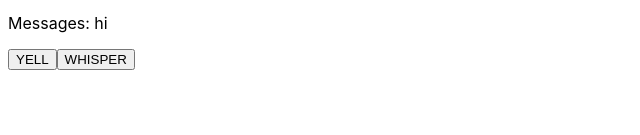
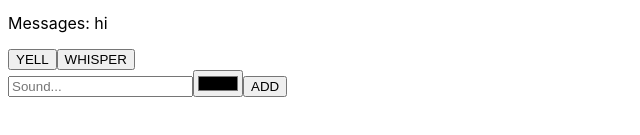
Before and after one commit to binarypsilocybin/react-hooks, a React (Create React App) app: page / in a window 1280 px wide. Shown: the part 419-554 px from the top of the page, without its empty margins (0-640 px from the left). Built offline with nearby package versions, Linux system fonts and the light colour scheme; no server answers.

Commit message:
1 file modified, 1 added

```diff
--- /dev/null
+++ b/src/components/useRef.js
@@ -0,0 +1,23 @@
+import React, { useRef } from 'react';
+
+export default function UseRef() {
+  const sound = useRef();
+  const color = useRef();
+
+  const submit = (e) => {
+    e.preventDefault();
+    const soundVal = sound.current.value;
+    const colorVal = color.current.value;
+    alert(`${soundVal} sounds like ${colorVal}`);
+    sound.current.value = '';
+    color.current.value = '';
+  };
+
+  return (
+    <form onSubmit={submit}>
+      <input ref={sound} type="text" placeholder="Sound..." />
+      <input ref={color} type="color" />
+      <button>ADD</button>
+    </form>
+  );
+}
--- a/src/index.js
+++ b/src/index.js
@@ -6,6 +6,7 @@
 import GetDataUseEffect from './components/getDataUseEffect.js';
 import GetDataUseReducer from './components/getDataReducer.js';
 import DispatchingReducer from './components/dispatchingReducer.js';
+import UseRef from './components/useRef.js';
 
 import App from './App.js';
 
@@ -17,6 +18,7 @@
     <GetDataUseEffect />
     <GetDataUseReducer />
     <DispatchingReducer />
+    <UseRef />
   </React.StrictMode>,
   document.getElementById('root')
 );
```
